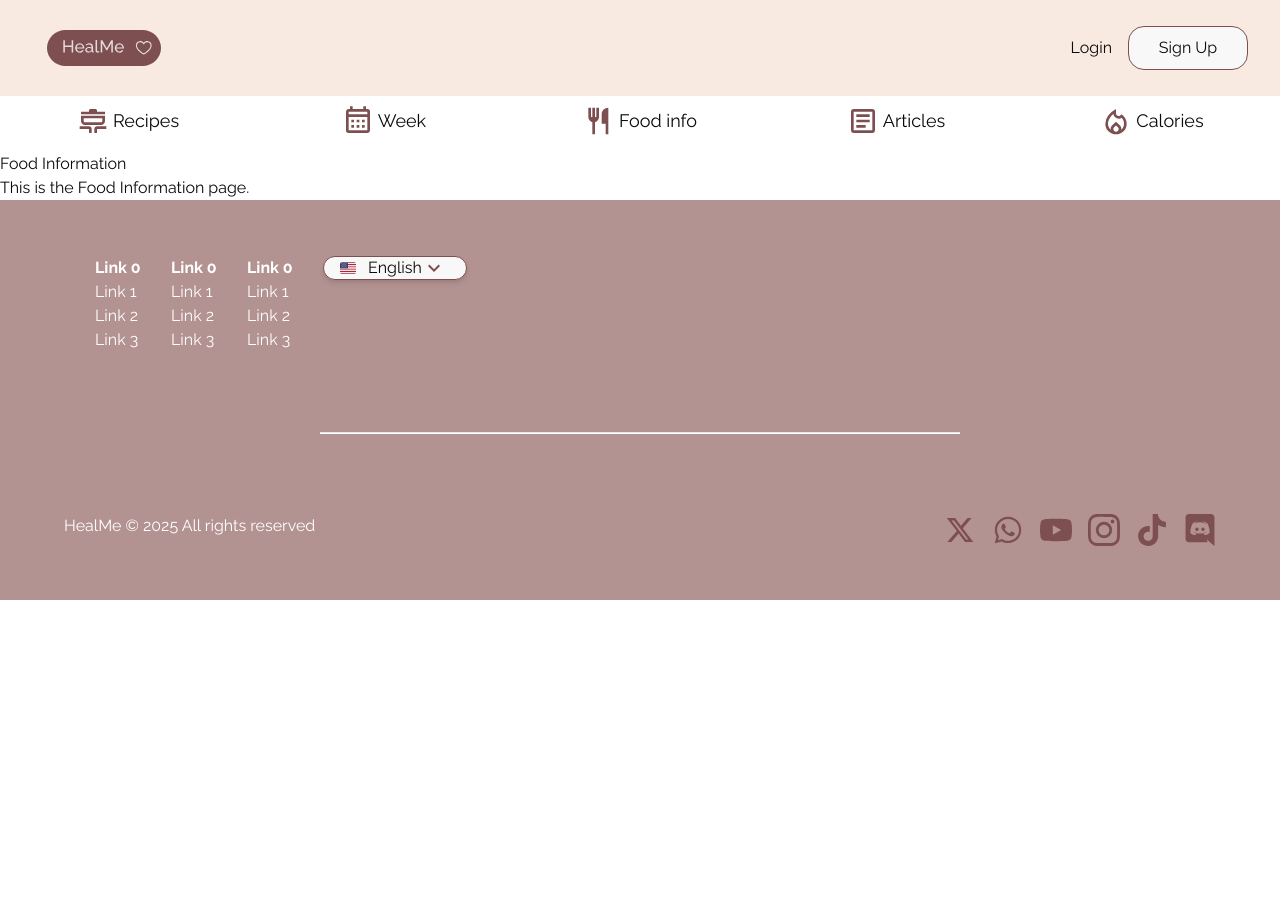
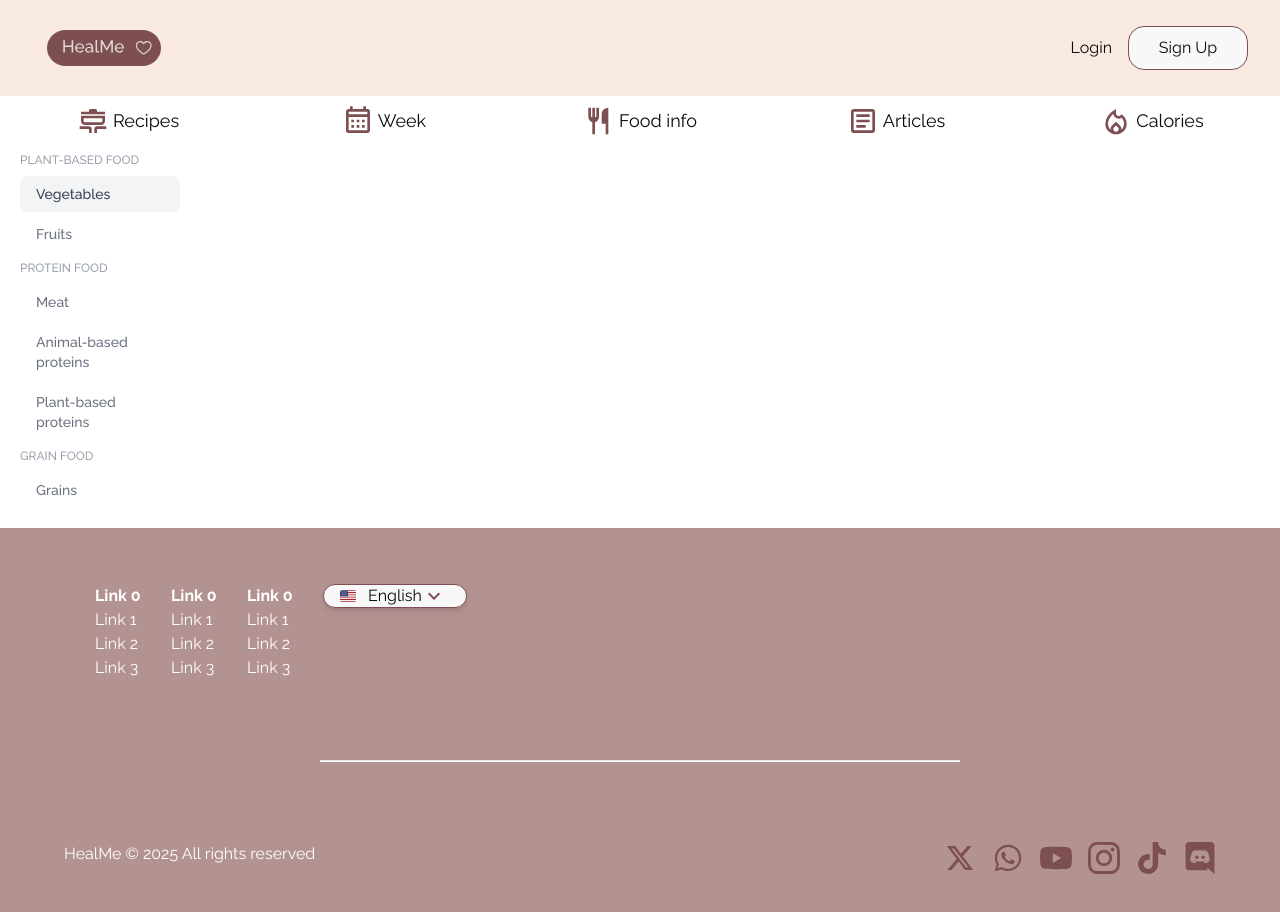
Before and after one commit to Healme-Diets-Healthy-Nutrition/healme-frontend, a React (Vite) app: page /FoodInfo in a window 1280 px wide. Shown: the top 912 px of the page. Before the commit the page ends 800 px from the top, so only its background shows below. Built offline with nearby package versions, Linux system fonts and the light colour scheme; what ag-grid-community would draw is missing.

Commit message:
sidebar added

```diff
--- a/src/components/navigation/Sidebar.tsx
+++ b/src/components/navigation/Sidebar.tsx
@@ -0,0 +1,84 @@
+import React from "react";
+
+const Sidebar: React.FC = () => {
+  return (
+    <aside>
+      <ul className="flex flex-col space-y-2 w-40 m-5">
+        <li>
+          <strong className="block text-xs font-medium uppercase text-gray-400">
+            {" "}
+            Plant-based food{" "}
+          </strong>
+          <ul className="mt-2 space-y-1">
+            <li>
+              <a
+                href="#"
+                className="block rounded-lg bg-gray-100 px-4 py-2 text-sm font-medium text-gray-700"
+              >
+                Vegetables
+              </a>
+            </li>
+            <li>
+              <a
+                href="#"
+                className="block rounded-lg px-4 py-2 text-sm font-medium text-gray-500 hover:bg-gray-100 hover:text-gray-700"
+              >
+                Fruits
+              </a>
+            </li>
+          </ul>
+        </li>
+        <li>
+          <strong className="block text-xs font-medium uppercase text-gray-400">
+            {" "}
+            Protein food{" "}
+          </strong>
+          <ul className="mt-2 space-y-1">
+            <li>
+              <a
+                href="#"
+                className="block rounded-lg px-4 py-2 text-sm font-medium text-gray-500 hover:bg-gray-100 hover:text-gray-700"
+              >
+                Meat
+              </a>
+            </li>
+            <li>
+              <a
+                href="#"
+                className="block rounded-lg px-4 py-2 text-sm font-medium text-gray-500 hover:bg-gray-100 hover:text-gray-700"
+              >
+                Animal-based proteins
+              </a>
+            </li>
+            <li>
+              <a
+                href="#"
+                className="block rounded-lg px-4 py-2 text-sm font-medium text-gray-500 hover:bg-gray-100 hover:text-gray-700"
+              >
+                Plant-based proteins
+              </a>
+            </li>
+          </ul>
+        </li>
+        <li>
+          <strong className="block text-xs font-medium uppercase text-gray-400">
+            {" "}
+            Grain food{" "}
+          </strong>
+          <ul className="mt-2 space-y-1">
+            <li>
+              <a
+                href="#"
+                className="block rounded-lg px-4 py-2 text-sm font-medium text-gray-500 hover:bg-gray-100 hover:text-gray-700"
+              >
+                Grains
+              </a>
+            </li>
+          </ul>
+        </li>
+      </ul>
+    </aside>
+  );
+};
+
+export default Sidebar;
--- a/src/pages/Fivepages/FoodInfo.tsx
+++ b/src/pages/Fivepages/FoodInfo.tsx
@@ -4,9 +4,7 @@ import Sidebar from '../../components/navigation/Sidebar'; // Adjust the path as
 const FoodInfo: React.FC = () => {
     return (
         <div>
-
-            <h1>Food Information</h1>
-            <p>This is the Food Information page.</p>
+            <Sidebar></Sidebar>
         </div>
     );
 };
```
